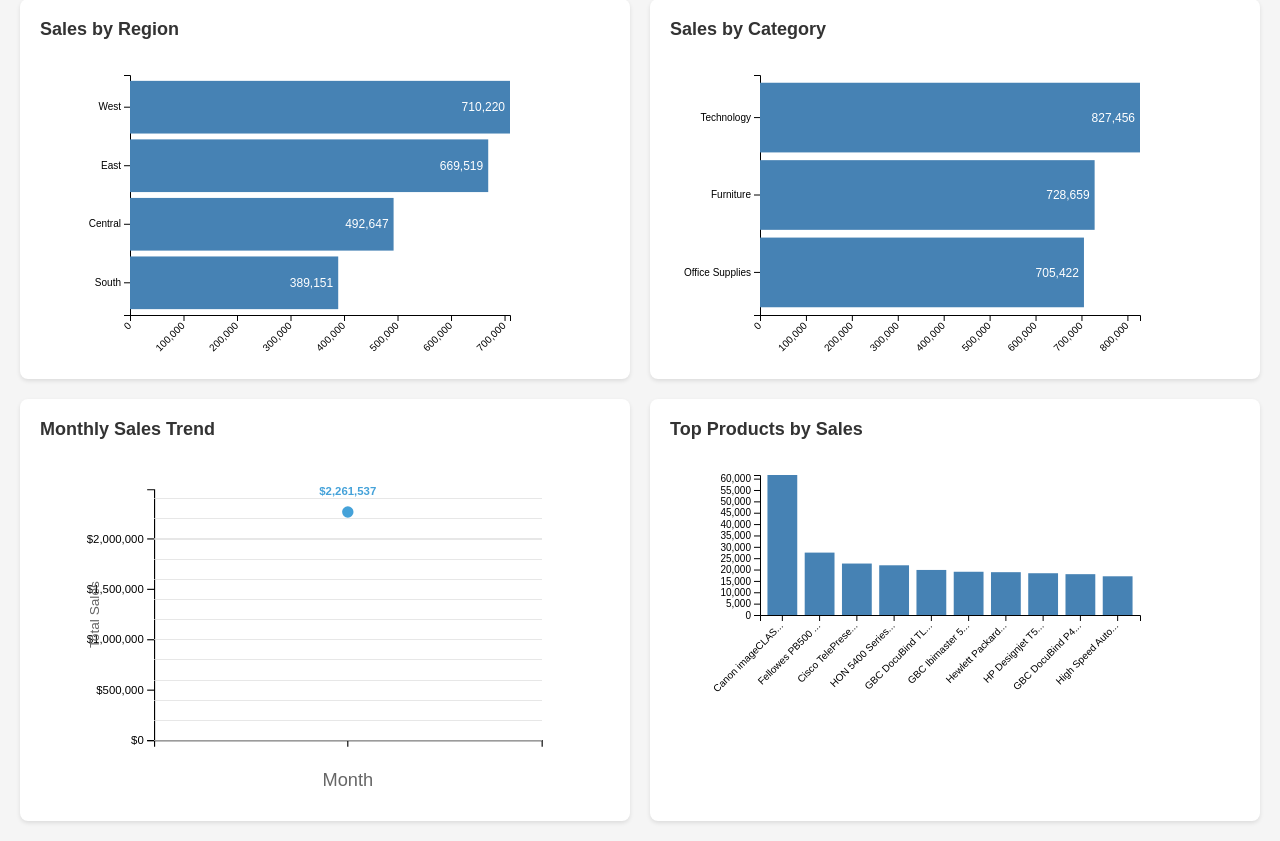
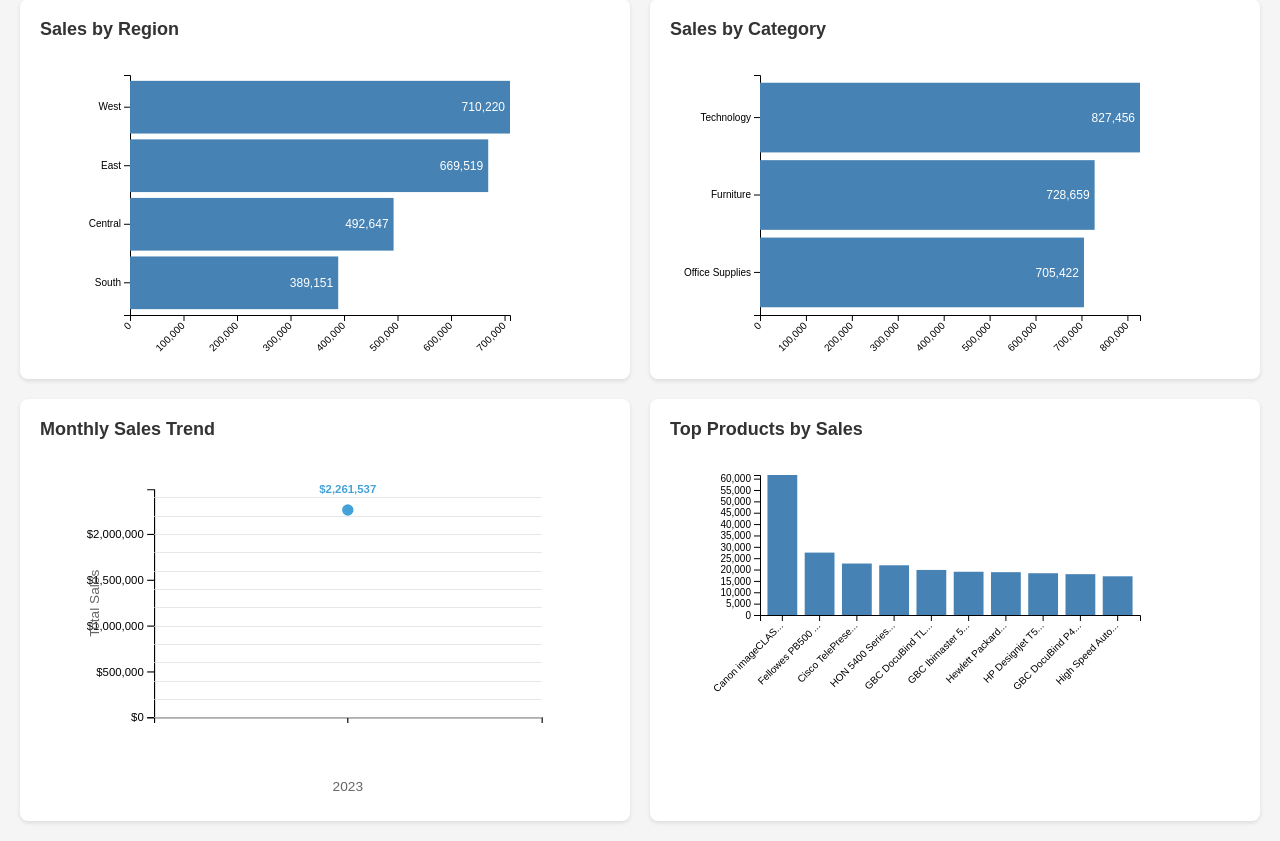
Before and after one commit to norgias/SuperstoreSalesAnalysis, a Flask app: page /dashboard in a window 1280 px wide. Shown: the part 139-980 px from the top of the page. Run offline with Flask 3, Linux system fonts and the light colour scheme; data comes from the database, SQL or seed files in the repository.

Commit message:
Update dashboard.html

```diff
--- a/templates/dashboard.html
+++ b/templates/dashboard.html
@@ -228,13 +228,14 @@
         }
 
 
-       // Create line chart for monthly sales
+        // Create line chart for monthly sales
         function createMonthlyChart(data) {
-            // Sort data by month
-            data.sort((a, b) => a.Month.localeCompare(b.Month));
+            // Ensure data is properly sorted by month order (not alphabetically)
+            const monthOrder = ["Jan", "Feb", "Mar", "Apr", "May", "Jun", "Jul", "Aug", "Sep", "Oct", "Nov", "Dec"];
+            data.sort((a, b) => monthOrder.indexOf(a.Month) - monthOrder.indexOf(b.Month));
 
             // Set dimensions and margins
-            const margin = {top: 30, right: 60, bottom: 50, left: 100},
+            const margin = {top: 30, right: 60, bottom: 70, left: 100},
                 width = 500 - margin.left - margin.right,
                 height = 300 - margin.top - margin.bottom;
 
@@ -261,10 +262,13 @@
 
             svg.append("g")
                 .attr("transform", `translate(0,${height})`)
-                .call(d3.axisBottom(x))
+                .call(d3.axisBottom(x)
+                    .tickSize(5)
+                    .tickFormat(d => d)) // Ensure every month label is displayed
                 .selectAll("text")
                 .attr("transform", "translate(-10,0)rotate(-45)")
-                .style("text-anchor", "end");
+                .style("text-anchor", "end")
+                .style("font-size", "10px");
 
             // Add Y axis with formatted ticks
             const y = d3.scaleLinear()
@@ -289,10 +293,11 @@
 
             // Add X axis label
             svg.append("text")
-                .attr("transform", `translate(${width/2}, ${height + margin.bottom - 10})`)
+                .attr("transform", `translate(${width/2}, ${height + margin.bottom - 5})`)
                 .style("text-anchor", "middle")
                 .style("fill", "#666")
-                .text("Month");
+                .style("font-size", "12px")
+                .text("2023");
 
             // Add grid lines
             svg.append("g")
```
